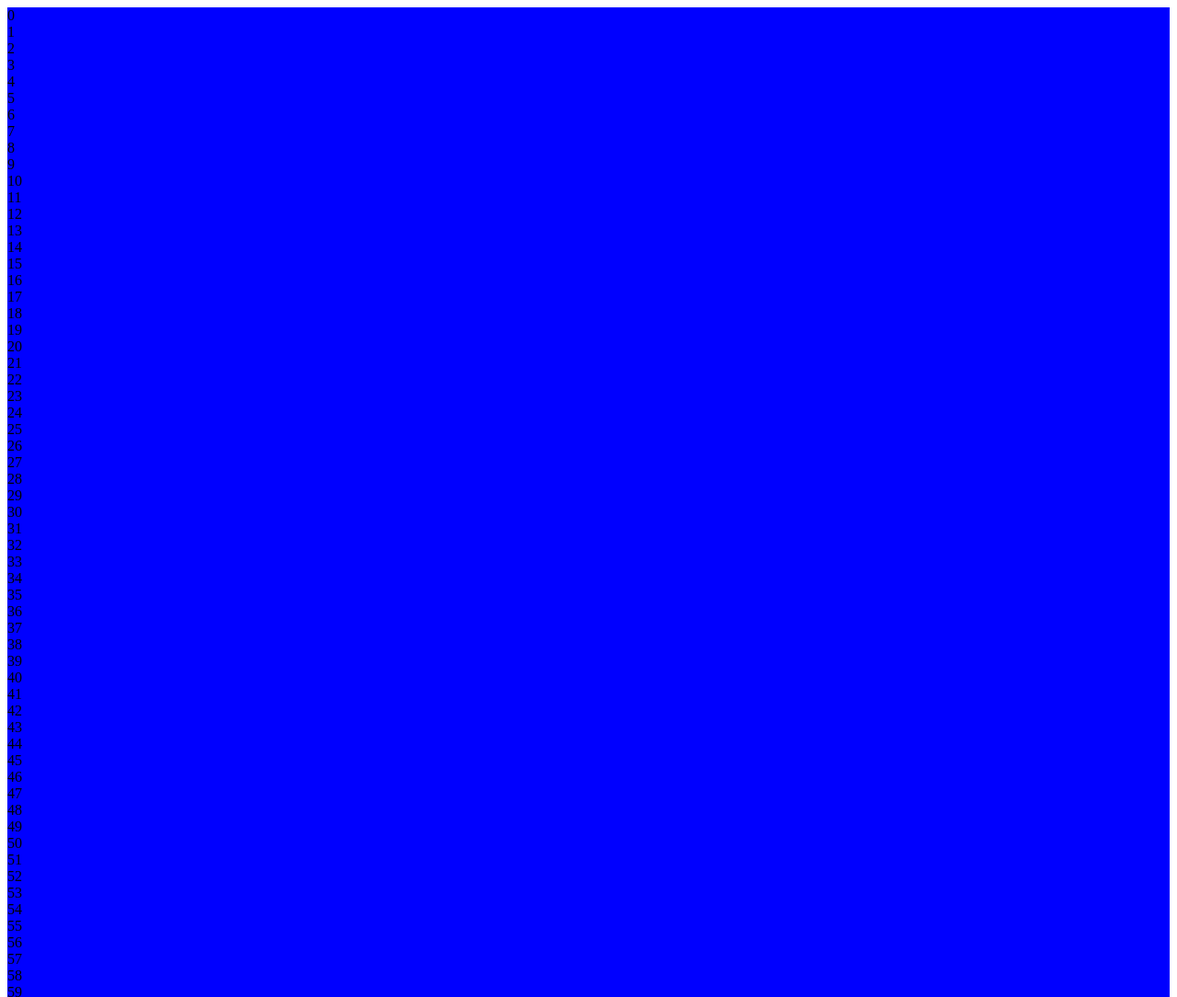
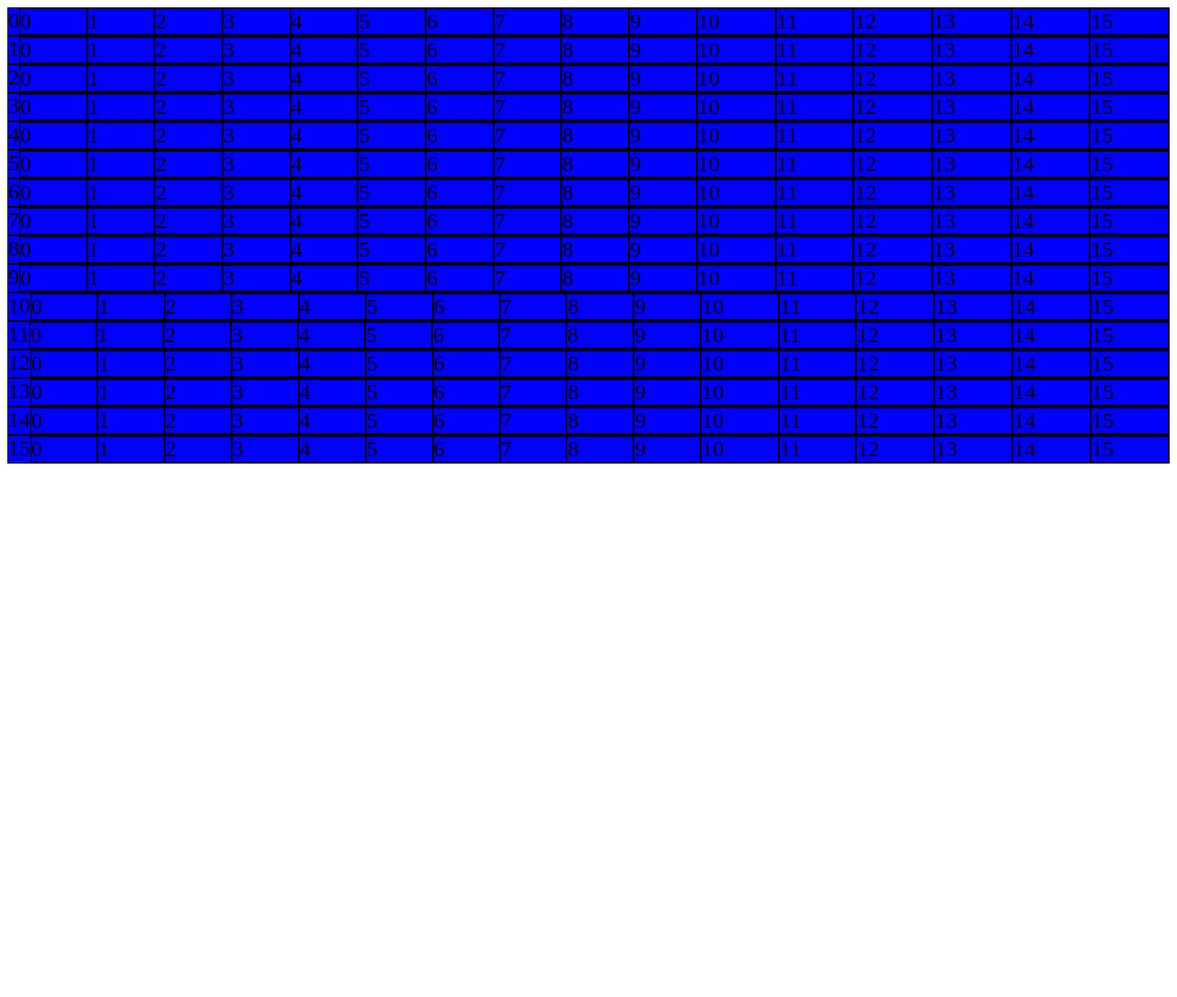
Before and after one commit to Kpollock1/etch-a-sketch, a plain HTML site: page index.html in a window 1280 px wide. Shown: the top 1084 px of the page at 92% size. After the commit the page ends 800 px from the top, so only its background shows below. Drawn offline with Linux system fonts and the light colour scheme.

Commit message:
Add 16x16 flex boxes

```diff
--- a/script.js
+++ b/script.js
@@ -1,9 +1,19 @@
-for (i = 0; i < 256; i++) {
+
+
+
+for (let i = 0; i < 16; i++) {
+
     const container = document.querySelector('#container');
+    const squareLength = document.createElement("div");
+    squareLength.classList.add("squareLength");
+    squareLength.textContent = `${i}`;
+    container.appendChild(squareLength);
+    console.log(`${i + 1}`)
 
-    const square = document.createElement("div")
-    square.classList.add("square");
-    square.textContent = i;
-    container.appendChild(square);
-    console.log(`${i + 1}`)
+    for (let i = 0; i < 16; i++) {
+        const squareHeight = document.createElement("div");
+        squareHeight.classList.add("squareHeight");
+        squareHeight.textContent = `${i}`;
+        squareLength.appendChild(squareHeight);
+    }
 }
--- a/style.css
+++ b/style.css
@@ -1,5 +1,26 @@
-.square {
+#container {
     background-color: blue;
+    /*display: flex;*/
+    flex-wrap: wrap;
+
+    font-size: 24px;
+}
+
+.squareLength {
     display: flex;
-    flex-wrap: wrap;
+    flex: auto;
+    justify-content: center;
+    justify-items: center;
+    padding: 0;
+    margin: 0 0 0 0;
+    border: 1px solid black;
+
 }
+
+.squareHeight {
+    display: flex;
+    flex: auto;
+    border: 1px solid black;
+    padding: 0px;
+    margin: 0 0 0 0;
+}
```
